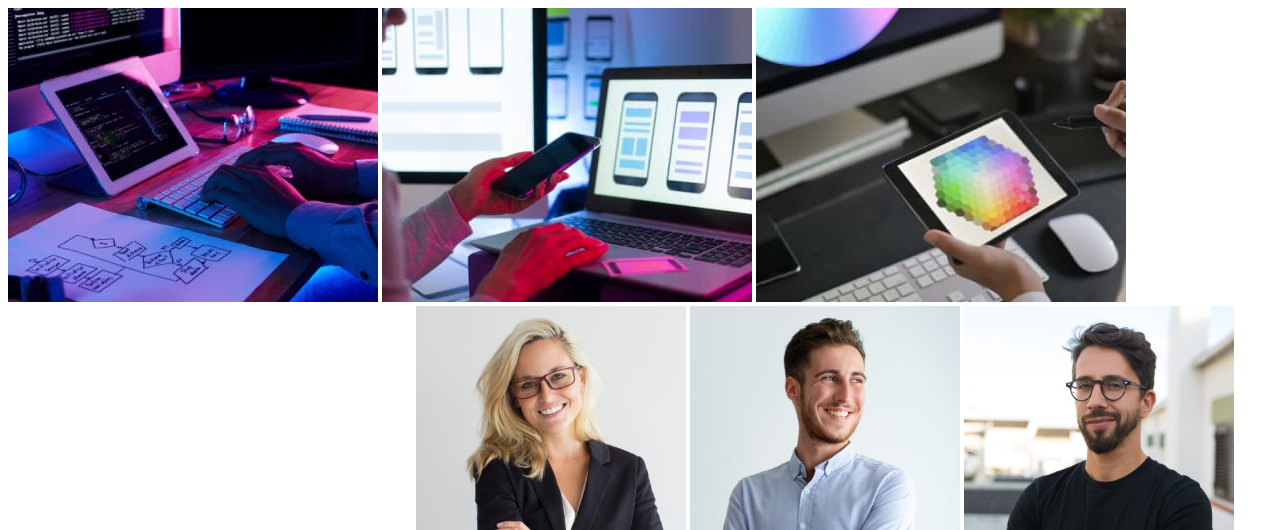
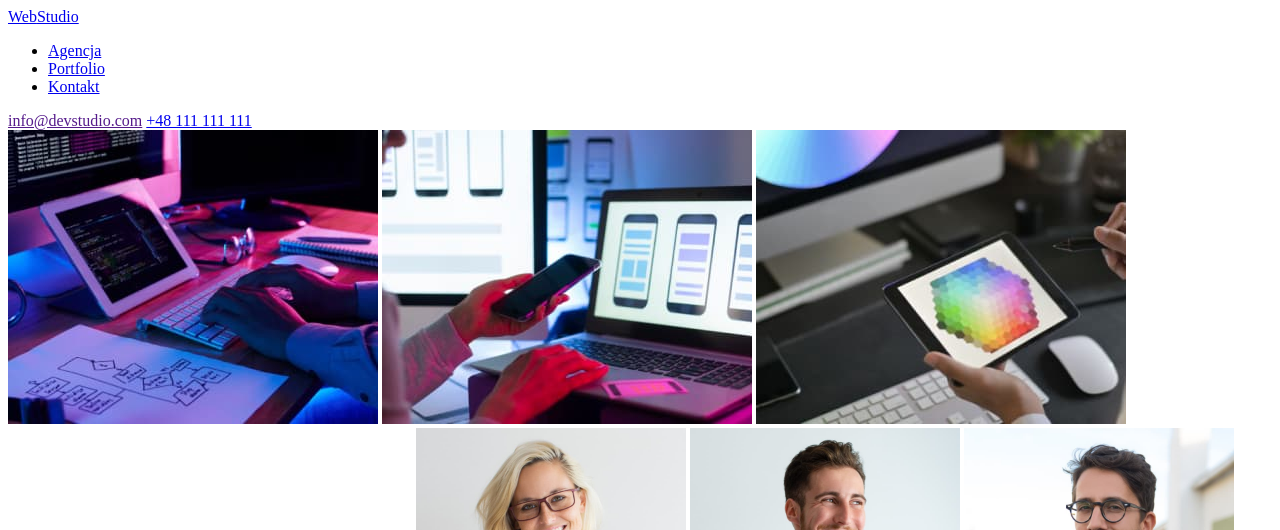
Before and after one commit to MalwinaJordan/goit-markup-hw-01-first, a plain HTML site: page index.html in a window 1280 px wide. Shown: the top 530 px of the page. Drawn offline with Linux system fonts and the light colour scheme.

Commit message:
first nav info

```diff
--- a/index.html
+++ b/index.html
@@ -7,7 +7,18 @@
     <title>Studio</title>
 </head>
 <body>
-    <header></header>
+    <header>
+    <nav>
+        <a href="https://google.com" class="link"><span>Web</span>Studio</a>
+        <ul>
+            <li><a href="https://google.com">Agencja</a></li>
+            <li><a href="https://google.com">Portfolio</a></li>
+            <li><a href="https://google.com">Kontakt</a></li>
+        </ul>
+    </nav>
+    <a href="">info@devstudio.com</a>
+    <a href="tel:48111111111">+48 111 111 111</a>
+    </header>
     <main>
         <img src="images/img.jpg" alt="osoba pracująca na tablecie i komputerze" width="370" height="294">
         <img src="images/image.jpg" alt="osoba pracująca na telefonie komórkowym i laptopie" width="370" height="294">
```
